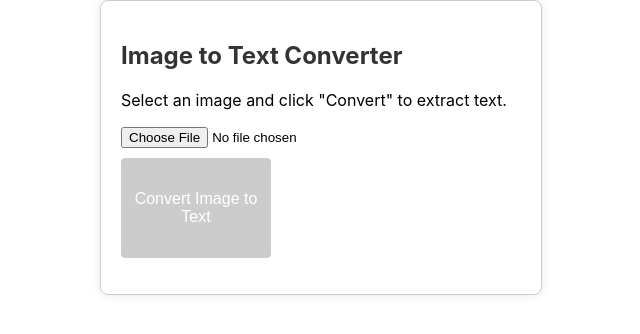
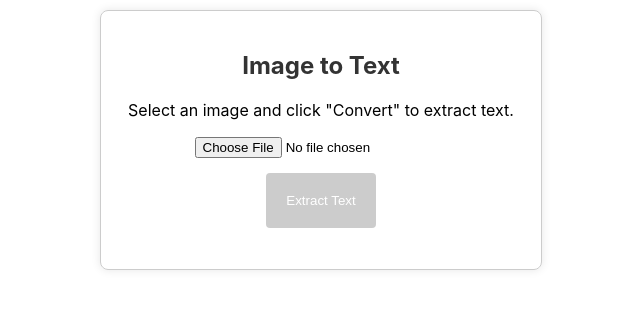
Before and after one commit to WhitePegasis/Scanner-app, a React (Create React App) app: page /component2 in a window 1280 px wide. Shown: the top 334 px of the page, without its empty margins (319-959 px from the left). Built offline with nearby package versions, Linux system fonts and the light colour scheme; the HTML template or start-up script is replaced by a standard one.

Commit message:
improved ui

```diff
--- a/src/pages/Home.jsx
+++ b/src/pages/Home.jsx
@@ -21,10 +21,10 @@ const Home = () => {
       <h1>Welcome to Scanner App</h1>
       <div className="button-container">
         <Link to="/component1" className="scanner-button">
-          <button>QR Scanner</button>
+          <button className='home-buttons'>QR Scanner</button>
         </Link>
         <Link to="/component2" className="scanner-button">
-          <button>Image Scanner</button>
+          <button className='home-buttons'>Image Scanner</button>
         </Link>
       </div>
     </div>
--- a/src/pages/Imagescanner.jsx
+++ b/src/pages/Imagescanner.jsx
@@ -76,7 +76,7 @@ function Imagescanner() {
     return (
         <div className="container">
             <div>
-                <h2>Image to Text Converter</h2>
+                <h2>Image to Text</h2>
                 <p>Select an image and click "Convert" to extract text.</p>
             </div>
             <div>
@@ -91,8 +91,8 @@ function Imagescanner() {
                     />
                 )}
             </div>
-            <button onClick={handleImageToText} disabled={!image}>
-                {isLoading ? 'Loading...' : 'Convert Image to Text'}
+            <button className='imagescanner-button' onClick={handleImageToText} disabled={!image}>
+                {isLoading ? 'Loading...' : 'Extract Text'}
             </button>
             <div>
                 <p>{text}</p>
--- a/src/pages/homestyles.css
+++ b/src/pages/homestyles.css
@@ -20,7 +20,7 @@
     margin: 10px;
   }
 
-  button {
+  .home-buttons {
     height: 100px;
     width: 150px;
     background-color: #4caf50;
@@ -32,6 +32,6 @@
     font-size: 16px;
   }
 
-  button:hover {
+  .home-buttons:hover {
     background-color: #45a049;
   }
--- a/src/pages/imagescannerstyles.css
+++ b/src/pages/imagescannerstyles.css
@@ -2,11 +2,15 @@
 
 .container {
     max-width: 400px;
-    margin: 0 auto;
+    margin: 10px auto;
     padding: 20px;
     border: 1px solid #ccc;
     border-radius: 8px;
     box-shadow: 0 0 10px rgba(0, 0, 0, 0.1);
+    display: flex;
+    flex-direction: column;
+    text-align: center;
+    align-items: center;
   }
 
   h2 {
@@ -17,16 +21,17 @@
     margin-bottom: 10px;
   }
 
-  button {
+  .imagescanner-button {
+    margin-top: 5px;
     background-color: #4caf50;
     color: #fff;
-    padding: 10px;
+    padding: 20px;
     border: none;
     border-radius: 4px;
     cursor: pointer;
   }
 
-  button:disabled {
+  .imagescanner-button:disabled {
     background-color: #ccc;
     cursor: not-allowed;
   }
--- a/src/pages/qrscannerstyles.css
+++ b/src/pages/qrscannerstyles.css
@@ -27,3 +27,18 @@
   a:hover {
     text-decoration: underline;
   }
+
+  button {
+    margin-top: 5px;
+    background-color: #4caf50;
+    color: #fff;
+    margin: 5px;
+    padding: 15px;
+    border: none;
+    border-radius: 4px;
+    cursor: pointer;
+  }
+
+  button:hover {
+    background-color: #45a049;
+  }
```
